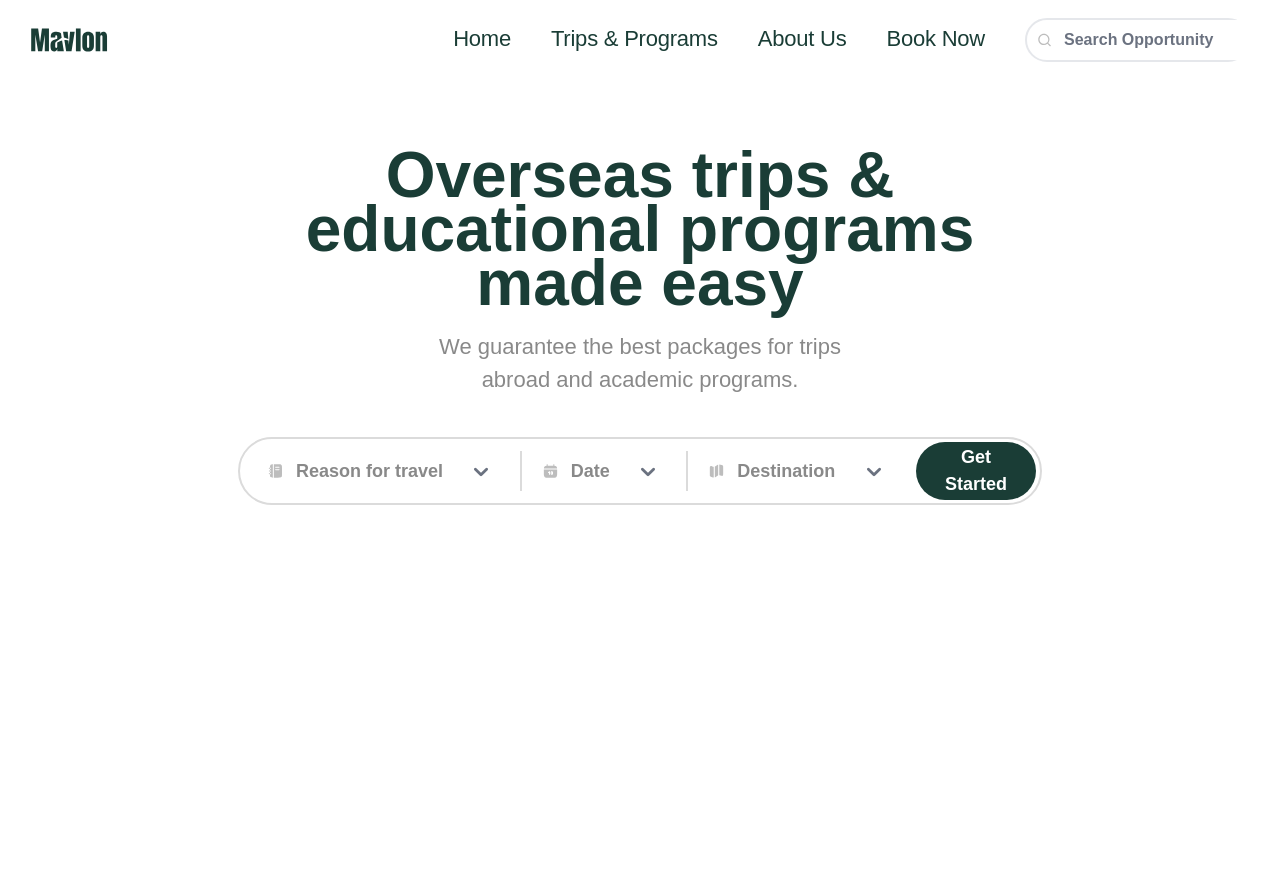
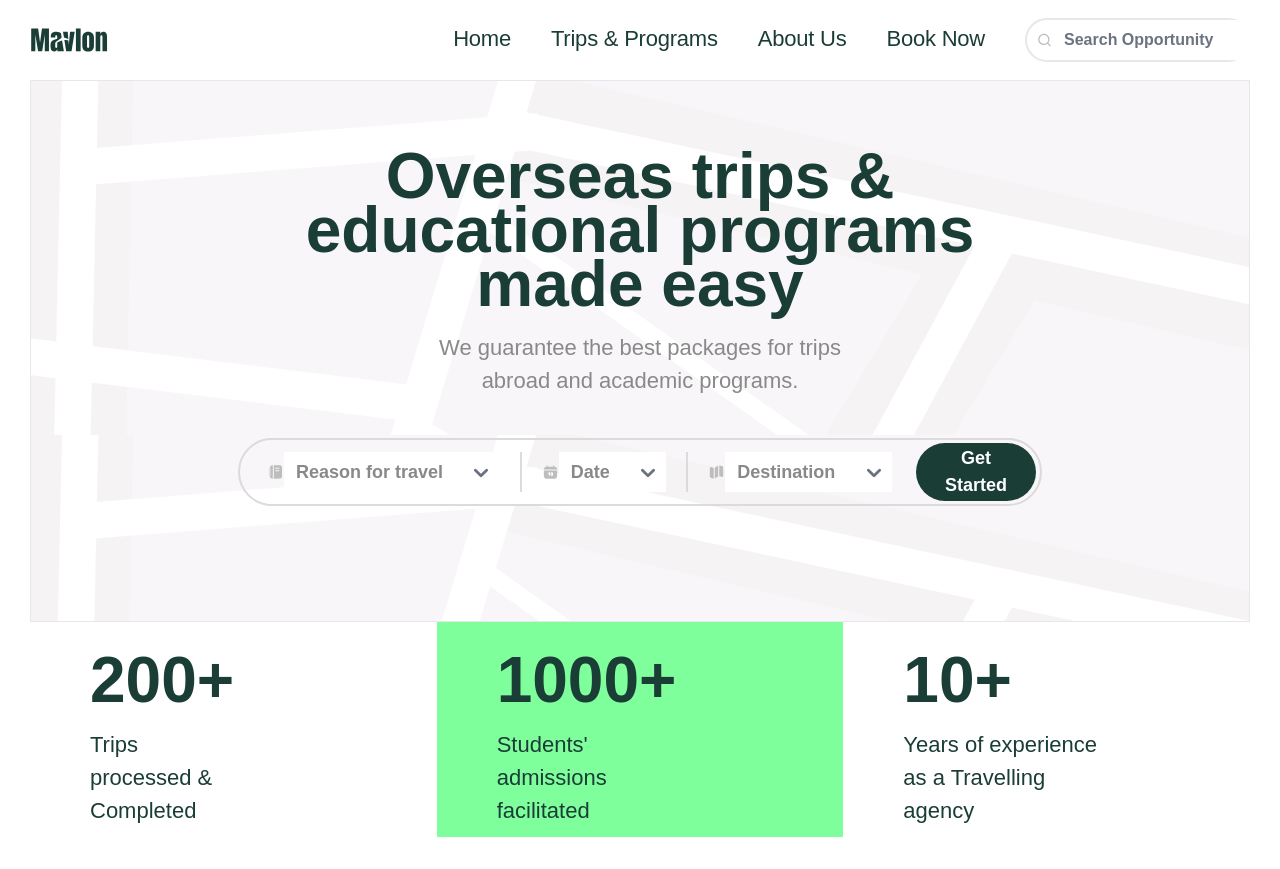
Before and after one commit to BimboAdesoye/MAVLON-TOUR, a React (Vite) app: page / in a window 1280 px wide. Before the commit the page ends 800 px from the top, so only its background shows below. Built offline with nearby package versions, Linux system fonts and the light colour scheme; a web font is replaced by a local one.

Commit message:
built the milestones component

```diff
--- a/src/App.css
+++ b/src/App.css
@@ -135,3 +135,34 @@ option {
   font-family: Arial, sans-serif;
   padding: 5px;
 }
+
+.hero-section {
+  background-image: url("./assets/hero-bg.svg");
+}
+
+.hero-section {
+  position: relative;
+}
+
+.hero-section .union-1 {
+  position: absolute;
+  width: 893.61px;
+  height: 439.95px;
+  top: 270.13px;
+  left: -370px;
+  gap: 0px;
+  opacity: 0px;
+}
+
+.hero-section .union-2 {
+  position: fixed;
+  width: 604.46px;
+  height: 820.43px;
+  /* top: 358.45px; */
+  /* left: 1612.62px; */
+  right: 0;
+  gap: 0px;
+  border: 2.44px 0px 0px 0px;
+  opacity: 0px;
+  /* angle: -165.1 deg; */
+}
--- /dev/null
+++ b/src/Pages/Landing Page/AboutUs.jsx
@@ -0,0 +1,7 @@
+import React from "react";
+
+const AboutUs = () => {
+  return <div>AboutUs</div>;
+};
+
+export default AboutUs;
--- a/src/Pages/Landing Page/Hero.jsx
+++ b/src/Pages/Landing Page/Hero.jsx
@@ -2,10 +2,13 @@ import notebookIcon from "../../assets/solar_notebook-bold.svg";
 import calendarIcon from "../../assets/solar_calendar-date-bold.svg";
 import mapIcon from "../../assets/solar_map-bold.svg";
 import GetStartedBtn from "../../components/Buttons/GetStartedBtn";
+import heroBg from "../../assets/hero-bg.svg";
+import union1 from "../../assets/Union1.svg";
+import union2 from "../../assets/Union.svg";
 
 const Hero = () => {
   return (
-    <main className="min-h-[542px] text-center pt-[52px] md:pt-[69px]">
+    <main className="h-[542px] text-center pt-[52px] md:pt-[69px] border relative hero-section">
       <header className="max-w-[804px] mx-auto flex flex-col gap-[41px]">
         <div className="mx-0 lg:mx-[19.5px]">
           <h1 className="text-5xl lg:text-6xl text-darkgreen font-semibold leading-[35.28px] md:leading-[53.76px]">
@@ -61,6 +64,8 @@ const Hero = () => {
           <GetStartedBtn text={"Get Started"} />
         </form>
       </header>
+      {/* <img className="union-1" src={union1} alt="" />
+      <img className="union-2" src={union2} alt="" /> */}
     </main>
   );
 };
--- a/src/Pages/Landing Page/LandingPage.jsx
+++ b/src/Pages/Landing Page/LandingPage.jsx
@@ -1,13 +1,17 @@
 import Navbar from "../../components/Navbar";
 import Hero from "./Hero";
+import Milestones from "./Milestones";
 
 const LandingPage = () => {
   return (
     <main className="container">
       <header>
         <Navbar />
+      </header>
+      <section>
         <Hero />
-      </header>
+        <Milestones/>
+      </section>
     </main>
   );
 };
--- /dev/null
+++ b/src/Pages/Landing Page/Milestones.jsx
@@ -0,0 +1,38 @@
+const Milestones = () => {
+  return (
+    <section className=" h-[408px] lg:h-[215px] w-full flex flex-col lg:flex-row mb-8">
+      <div className="h-full flex flex-1 lg:pl-[60px] text-center lg:text-left items-center">
+        <div className="max-w-[150px] mx-auto lg:mx-0">
+          <h1 className="text-5xl lg:text-6xl text-darkgreen font-semibold">
+            200+
+          </h1>
+          <p className="text-lg lg:text-1xl text-darkgreen font-medium">
+            Trips processed & Completed
+          </p>
+        </div>
+      </div>
+      <div className="h-full flex flex-1 bg-mediumgreen w-full lg:pl-[60px] mx-auto text-center lg:text-left items-center">
+        <div className="max-w-[180px] mx-auto lg:mx-0">
+          <h1 className="text-5xl lg:text-6xl text-darkgreen font-semibold">
+            1000+
+          </h1>
+          <p className="text-lg lg:text-1xl text-darkgreen font-medium">
+            Students{"'"} admissions facilitated
+          </p>
+        </div>
+      </div>
+      <div className="h-full flex flex-1 lg:pl-[60px] text-center lg:text-left items-center">
+        <div className="max-w-[200px] mx-auto lg:mx-0">
+          <h1 className="text-5xl lg:text-6xl text-darkgreen font-semibold">
+            10+
+          </h1>
+          <p className="text-lg lg:text-1xl text-darkgreen font-medium">
+            Years of experience as a Travelling agency
+          </p>
+        </div>
+      </div>
+    </section>
+  );
+};
+
+export default Milestones;
```
Also changed, not shown: src/assets/Union.svg (added), src/assets/Union1.svg (added).
